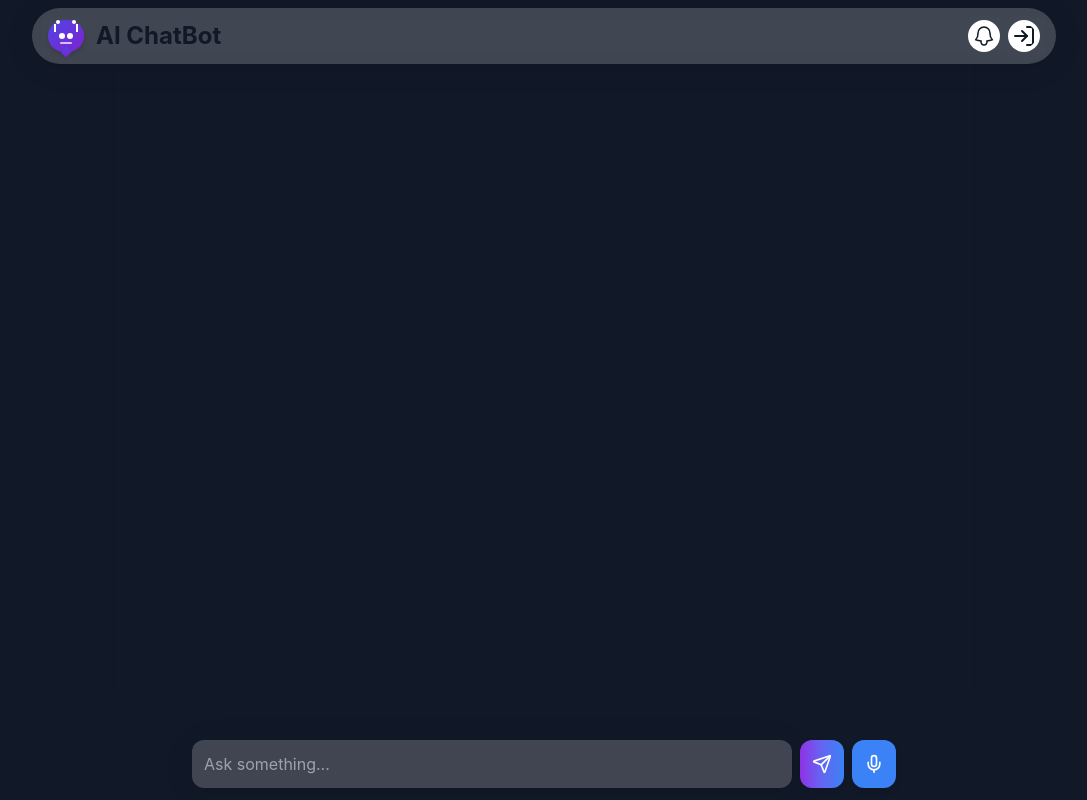
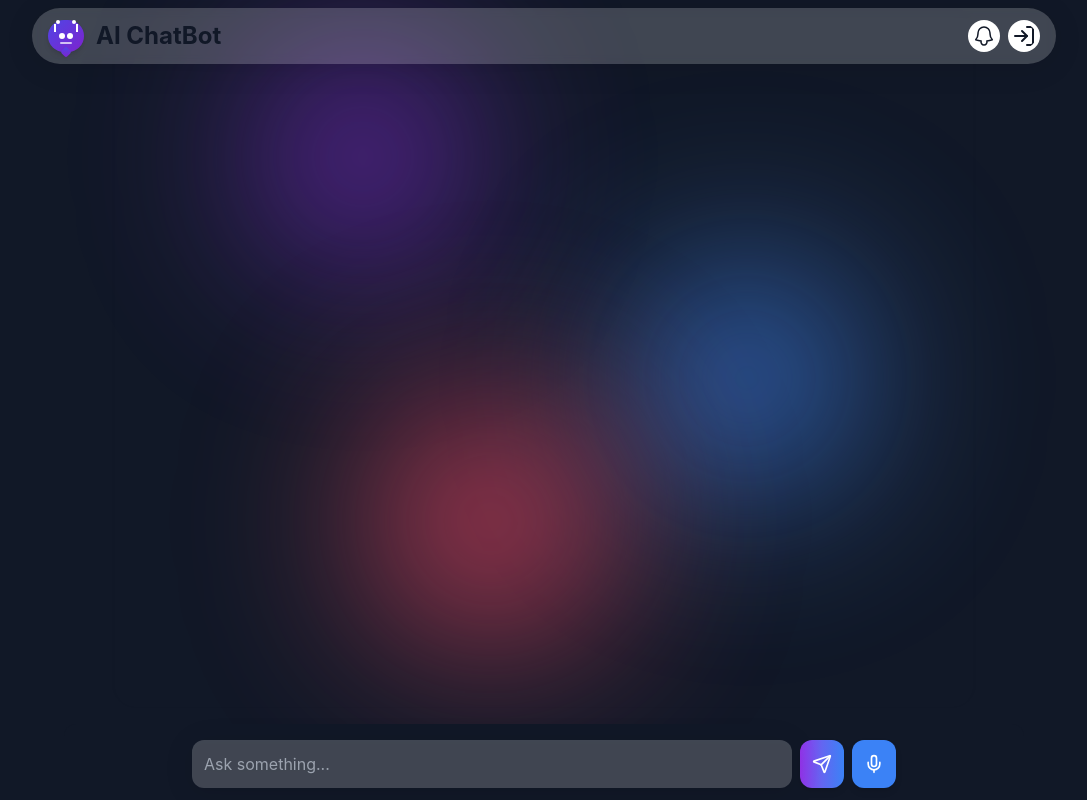
Before and after one commit to akanaskhan/AI-Chatbot, a React (Vite) app: page / in a window 1280 px wide. Shown: the whole page, without its empty margins (96-1183 px from the left). Built offline with nearby package versions, Linux system fonts and the light colour scheme; no server answers.

Commit message:
Update Home.jsx

```diff
--- a/src/components/Home.jsx
+++ b/src/components/Home.jsx
@@ -8,14 +8,14 @@ export default function Home() {
             <div className="relative">
 
                 <ChatWithAI />
-                {/* <div className="absolute bottom-0 -z-50">
+                <div className="absolute bottom-0 -z-50">
                     <div className="ball-container">
   <div className="blurred-ball ball1"></div>
   <div className="blurred-ball ball2"></div>
   <div className="blurred-ball ball3"></div>
 </div>
 
-                </div> */}
+                </div>
             </div>
         </>
     );
```
